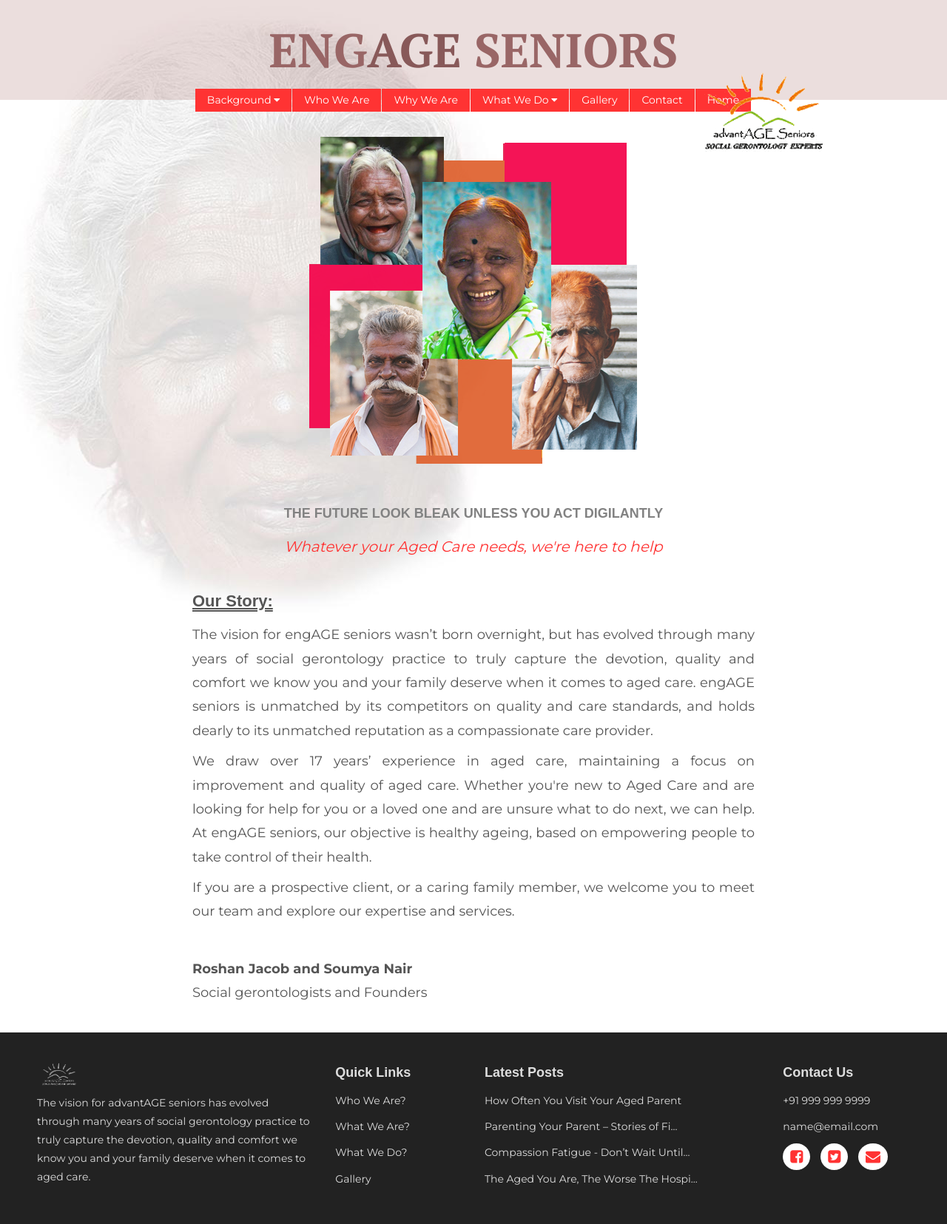
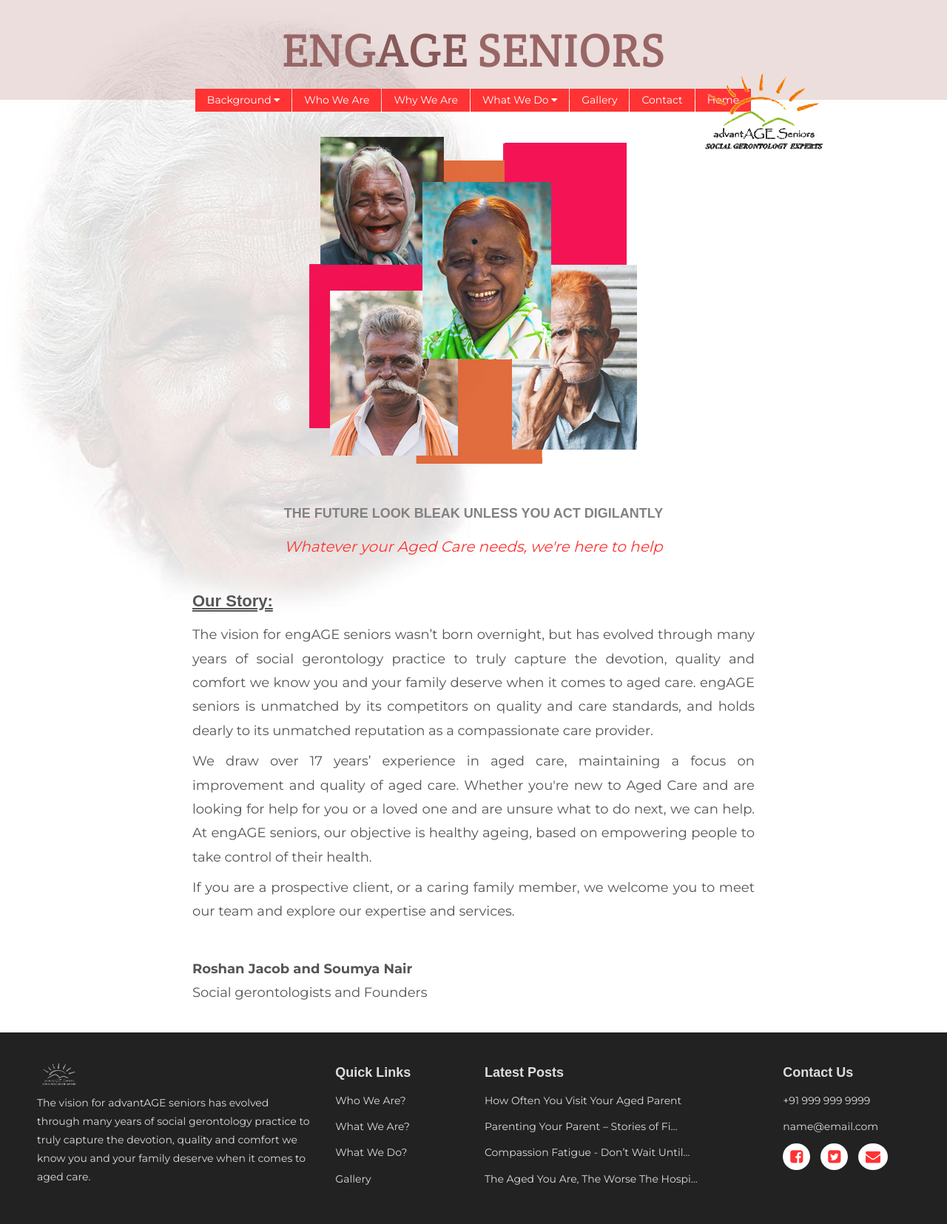
Before and after one commit to sharathdt/advantage-india, a Jekyll site: the page built from index.html, in a window 1280 px wide. Shown: the whole page at 74% size. Built offline with Jekyll 4.4.1, drawn with Linux system fonts in a browser that asks for light colours.

Commit message:
title fix again

```diff
--- a/_layouts/default.html
+++ b/_layouts/default.html
@@ -10,7 +10,7 @@
   <link rel="stylesheet" href="{{site.baseurl}}/css/main.css">
   <link rel="stylesheet" href="https://cdnjs.cloudflare.com/ajax/libs/font-awesome/4.7.0/css/font-awesome.min.css">
   <link href="https://fonts.googleapis.com/css?family=Montserrat:400,500,700" rel="stylesheet">
-  <link href="https://fonts.googleapis.com/css?family=PT+Serif:700&text=ENGASNIOR" rel="stylesheet">
+  <link href="https://fonts.googleapis.com/css?family=Crete+Round:400&text=ENGASNIOR" rel="stylesheet">
 </head>
 <body style="background-image: url({{site.baseurl}}/img/engage-india-bg.jpg);">
 
--- a/_sass/_style.scss
+++ b/_sass/_style.scss
@@ -53,7 +53,7 @@ header {
     .logo-title {
         font-weight: 400;
         font-size: $base-font-size * 3.2;
-        font-family: 'PT Serif', serif;
+        font-family: 'Crete Round', serif;
         color: var(--brand-color);
         color: #996666;
     		margin: 10px auto !important;
```
